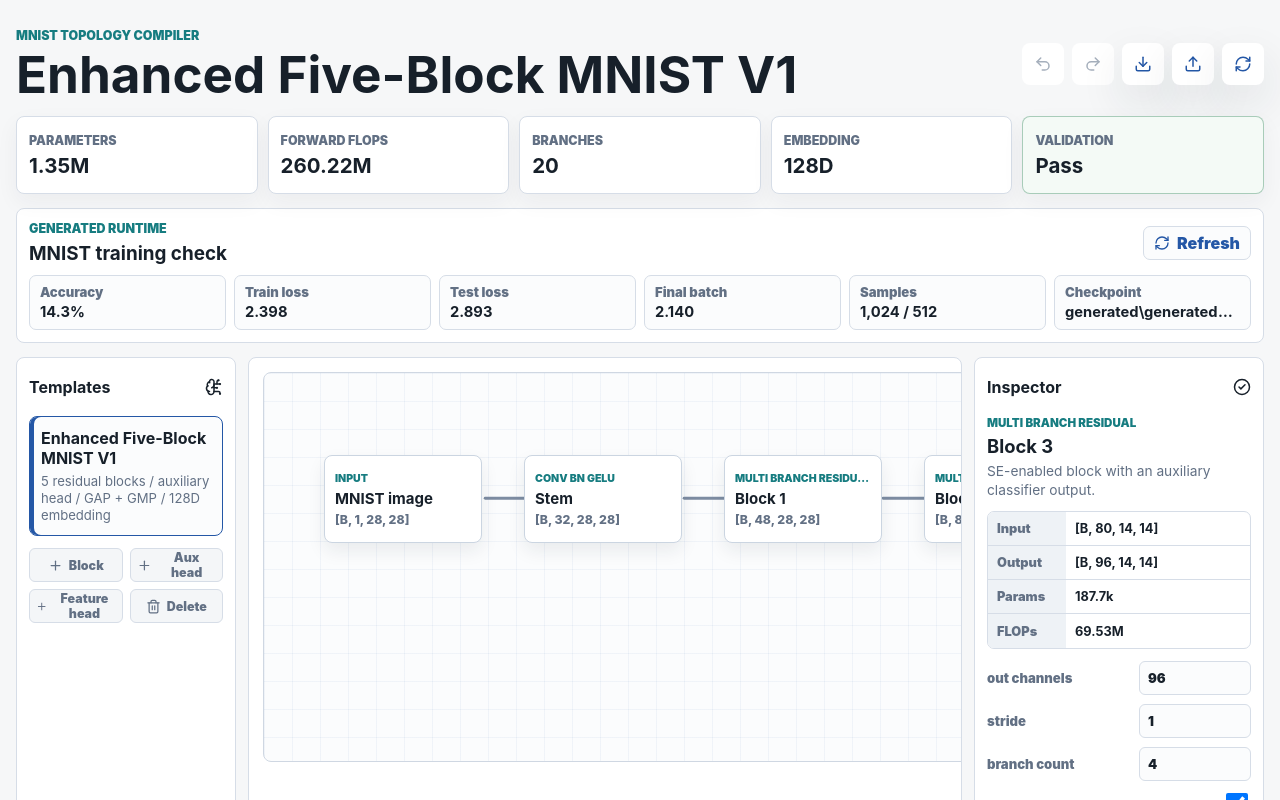
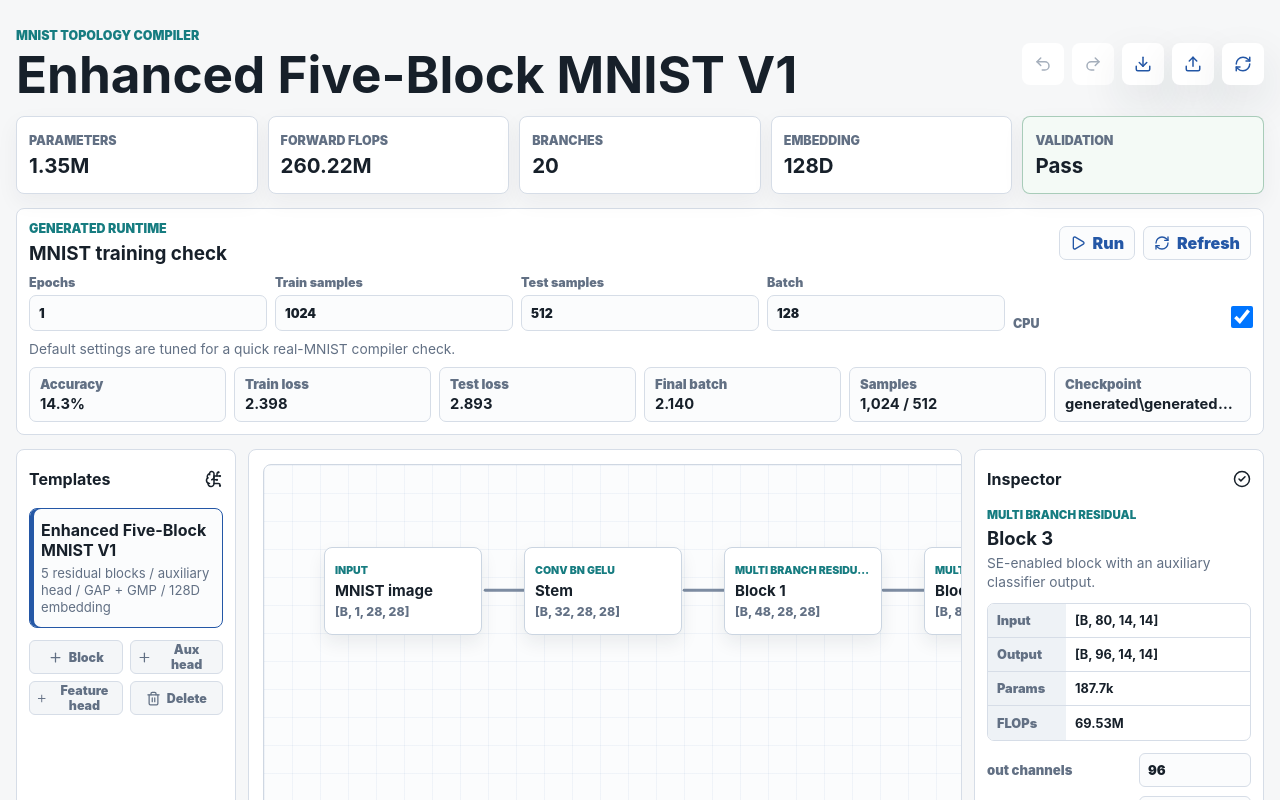
Before and after one commit to expert10000/mnist-editor, a Next.js app: page / in a window 1280 px wide. Shown: the top 800 px of the page. Built offline with nearby package versions, Linux system fonts and the light colour scheme.

Commit message:
Add UI generated training runner

```diff
--- a/generated/train_metrics.json
+++ b/generated/train_metrics.json
@@ -10,6 +10,6 @@
   "test_loss": 2.8932653665542603,
   "test_accuracy": 0.142578125,
   "checkpoint": "generated\\generated_mnist.pt",
-  "duration_seconds": 14.15,
+  "duration_seconds": 15.1,
   "passed_smoke_rule": true
 }
--- /dev/null
+++ b/src/app/api/train-generated/route.ts
@@ -0,0 +1,74 @@
+import { execFile } from "node:child_process";
+import { mkdir, readFile, writeFile } from "node:fs/promises";
+import path from "node:path";
+import { promisify } from "node:util";
+
+import { NextResponse } from "next/server";
+
+import { generateFiles } from "@/lib/codegen";
+import { parseTopologyProject } from "@/lib/topology";
+
+export const dynamic = "force-dynamic";
+export const runtime = "nodejs";
+
+const execFileAsync = promisify(execFile);
+
+type TrainRequest = {
+  project?: unknown;
+  epochs?: unknown;
+  trainLimit?: unknown;
+  testLimit?: unknown;
+  batchSize?: unknown;
+  cpu?: unknown;
+};
+
+export async function POST(request: Request) {
+  const payload = (await request.json().catch(() => ({}))) as TrainRequest;
+  const parsed = parseTopologyProject(payload.project);
+  if (!parsed.project) {
+    return NextResponse.json({ error: parsed.errors.join(" ") }, { status: 400 });
+  }
+
+  const generatedDir = path.join(process.cwd(), "generated");
+  await mkdir(generatedDir, { recursive: true });
+  for (const file of generateFiles(parsed.project)) {
+    await writeFile(path.join(generatedDir, file.path), file.content.endsWith("\n") ? file.content : `${file.content}\n`, "utf8");
+  }
+
+  const epochs = clampInt(payload.epochs, 1, 5, 1);
+  const trainLimit = clampInt(payload.trainLimit, 128, 10_000, 1024);
+  const testLimit = clampInt(payload.testLimit, 128, 5_000, 512);
+  const batchSize = clampInt(payload.batchSize, 16, 512, 128);
+  const args = [
+    "scripts/train_generated.py",
+    "--epochs",
+    String(epochs),
+    "--train-limit",
+    String(trainLimit),
+    "--test-limit",
+    String(testLimit),
+    "--batch-size",
+    String(batchSize),
+  ];
+  if (payload.cpu !== false) {
+    args.push("--cpu");
+  }
+
+  try {
+    await execFileAsync(process.env.PYTHON ?? "python", args, {
+      cwd: process.cwd(),
+      timeout: 5 * 60 * 1000,
+      maxBuffer: 1024 * 1024 * 8,
+    });
+    const metrics = JSON.parse(await readFile(path.join(generatedDir, "train_metrics.json"), "utf8"));
+    return NextResponse.json({ metrics });
+  } catch (error) {
+    const message = error instanceof Error ? error.message : "Generated training failed.";
+    return NextResponse.json({ error: message }, { status: 500 });
+  }
+}
+
+function clampInt(value: unknown, min: number, max: number, fallback: number) {
+  const numberValue = typeof value === "number" && Number.isFinite(value) ? Math.trunc(value) : fallback;
+  return Math.max(min, Math.min(max, numberValue));
+}
--- a/src/app/globals.css
+++ b/src/app/globals.css
@@ -180,6 +180,13 @@ h1 {
   font-size: 1.18rem;
 }
 
+.trainingActions {
+  display: inline-flex;
+  flex-wrap: wrap;
+  justify-content: flex-end;
+  gap: 8px;
+}
+
 .trainingPanelHeader button {
   min-height: 34px;
   display: inline-flex;
@@ -197,6 +204,47 @@ h1 {
 .trainingPanelHeader button:disabled {
   color: #9aa6b5;
   cursor: wait;
+}
+
+.trainingControls {
+  display: grid;
+  grid-template-columns: repeat(5, minmax(0, 1fr));
+  gap: 8px;
+}
+
+.trainingControls label {
+  display: grid;
+  gap: 5px;
+  color: var(--muted);
+  font-size: 0.78rem;
+  font-weight: 900;
+}
+
+.trainingControls input {
+  min-width: 0;
+  min-height: 36px;
+  border: 1px solid var(--line);
+  border-radius: 7px;
+  padding: 0 9px;
+  background: #fbfcfd;
+  color: var(--ink);
+}
+
+.trainingToggle {
+  grid-template-columns: minmax(0, 1fr) 24px;
+  align-items: end;
+}
+
+.trainingToggle input {
+  width: 22px;
+  min-height: 22px;
+  padding: 0;
+}
+
+.trainingNote {
+  margin: 0;
+  color: var(--muted);
+  font-size: 0.86rem;
 }
 
 .trainingMetricGrid {
@@ -778,8 +826,19 @@ h1 {
   line-height: 1.5;
 }
 
+.spin {
+  animation: spin 1s linear infinite;
+}
+
+@keyframes spin {
+  to {
+    transform: rotate(360deg);
+  }
+}
+
 @media (max-width: 980px) {
   .summaryGrid,
+  .trainingControls,
   .trainingMetricGrid,
   .workspace {
     grid-template-columns: 1fr;
--- a/src/app/page.tsx
+++ b/src/app/page.tsx
@@ -6,7 +6,9 @@ import {
   Download,
   FileCode2,
   Link2,
+  LoaderCircle,
   Plus,
+  Play,
   Redo2,
   RefreshCw,
   Table2,
@@ -35,6 +37,13 @@ import {
 type BottomPanel = "trace" | "validation" | "generated";
 type EditorHistory = { past: TopologyProject[]; present: TopologyProject; future: TopologyProject[] };
 type Notice = { tone: "good" | "bad"; text: string } | null;
+type TrainSettings = {
+  epochs: number;
+  trainLimit: number;
+  testLimit: number;
+  batchSize: number;
+  cpu: boolean;
+};
 type GeneratedTrainMetrics = {
   status: string;
   epochs: number;
@@ -67,6 +76,14 @@ export default function Home() {
   const [notice, setNotice] = useState<Notice>(null);
   const [trainMetrics, setTrainMetrics] = useState<GeneratedTrainMetrics>(null);
   const [metricsBusy, setMetricsBusy] = useState(false);
+  const [trainingBusy, setTrainingBusy] = useState(false);
+  const [trainSettings, setTrainSettings] = useState<TrainSettings>({
+    epochs: 1,
+    trainLimit: 1024,
+    testLimit: 512,
+    batchSize: 128,
+    cpu: true,
+  });
   const [connectSourceId, setConnectSourceId] = useState<string | null>(null);
   const importInputRef = useRef<HTMLInputElement>(null);
   const dragRef = useRef<DragState | null>(null);
@@ -96,6 +113,29 @@ export default function Home() {
   useEffect(() => {
     void loadGeneratedMetrics();
   }, []);
+
+  async function runGeneratedTraining() {
+    setTrainingBusy(true);
+    setNotice({ tone: "good", text: "Generated training started." });
+    try {
+      const response = await fetch("/api/train-generated", {
+        method: "POST",
+        headers: { "Content-Type": "application/json" },
+        body: JSON.stringify({ project, ...trainSettings }),
+      });
+      const payload = await response.json().catch(() => null);
+      if (!response.ok) {
+        throw new Error(payload?.error ?? `Training failed with status ${response.status}.`);
+      }
+      setTrainMetrics(payload.metrics ?? null);
+      setNotice({ tone: "good", text: "Generated training completed." });
+    } catch (error) {
+      setNotice({ tone: "bad", text: error instanceof Error ? error.message : "Generated training failed." });
+    } finally {
+      setTrainingBusy(false);
+      void loadGeneratedMetrics();
+    }
+  }
 
   function updateNodeParameter(nodeId: string, key: string, value: boolean | number | string) {
     commitProject((current) => ({
@@ -430,7 +470,15 @@ export default function Home() {
         />
       </section>
 
-      <GeneratedTrainingPanel metrics={trainMetrics} busy={metricsBusy} onRefresh={loadGeneratedMetrics} />
+      <GeneratedTrainingPanel
+        metrics={trainMetrics}
+        metricsBusy={metricsBusy}
+        trainingBusy={trainingBusy}
+        settings={trainSettings}
+        onSettingsChange={setTrainSettings}
+        onRefresh={loadGeneratedMetrics}
+        onRun={runGeneratedTraining}
+      />
 
       <section className="workspace">
         <aside className="libraryPanel" aria-label="Node library">
@@ -659,13 +707,25 @@ export default function Home() {
 
 function GeneratedTrainingPanel({
   metrics,
-  busy,
+  metricsBusy,
+  trainingBusy,
+  settings,
+  onSettingsChange,
   onRefresh,
+  onRun,
 }: {
   metrics: GeneratedTrainMetrics;
-  busy: boolean;
+  metricsBusy: boolean;
+  trainingBusy: boolean;
+  settings: TrainSettings;
+  onSettingsChange: (settings: TrainSettings) => void;
   onRefresh: () => void;
+  onRun: () => void;
 }) {
+  function updateSetting<K extends keyof TrainSettings>(key: K, value: TrainSettings[K]) {
+    onSettingsChange({ ...settings, [key]: value });
+  }
+
   return (
     <section className="trainingPanel">
       <div className="trainingPanelHeader">
@@ -673,11 +733,61 @@ function GeneratedTrainingPanel({
           <p className="eyebrow">Generated runtime</p>
           <h2>MNIST training check</h2>
         </div>
-        <button type="button" onClick={onRefresh} disabled={busy}>
-          <RefreshCw size={16} />
-          Refresh
-        </button>
+        <div className="trainingActions">
+          <button type="button" onClick={onRun} disabled={trainingBusy}>
+            {trainingBusy ? <LoaderCircle className="spin" size={16} /> : <Play size={16} />}
+            Run
+          </button>
+          <button type="button" onClick={onRefresh} disabled={metricsBusy || trainingBusy}>
+            <RefreshCw size={16} />
+            Refresh
+          </button>
+        </div>
       </div>
+      <div className="trainingControls">
+        <label>
+          <span>Epochs</span>
+          <input min={1} max={5} type="number" value={settings.epochs} onChange={(event) => updateSetting("epochs", Number(event.target.value))} />
+        </label>
+        <label>
+          <span>Train samples</span>
+          <input
+            min={128}
+            max={10000}
+            step={128}
+            type="number"
+            value={settings.trainLimit}
+            onChange={(event) => updateSetting("trainLimit", Number(event.target.value))}
+          />
+        </label>
+        <label>
+          <span>Test samples</span>
+          <input
+            min={128}
+            max={5000}
+            step={128}
+            type="number"
+            value={settings.testLimit}
+            onChange={(event) => updateSetting("testLimit", Number(event.target.value))}
+          />
+        </label>
+        <label>
+          <span>Batch</span>
+          <input
+            min={16}
+            max={512}
+            step={16}
+            type="number"
+            value={settings.batchSize}
+            onChange={(event) => updateSetting("batchSize", Number(event.target.value))}
+          />
+        </label>
+        <label className="trainingToggle">
+          <span>CPU</span>
+          <input type="checkbox" checked={settings.cpu} onChange={(event) => updateSetting("cpu", event.target.checked)} />
+        </label>
+      </div>
+      <p className="trainingNote">Default settings are tuned for a quick real-MNIST compiler check.</p>
       {metrics ? (
         <div className="trainingMetricGrid">
           <span>
```
Also changed, not shown: 2 other files (tests, documents, lock files or other folders).
